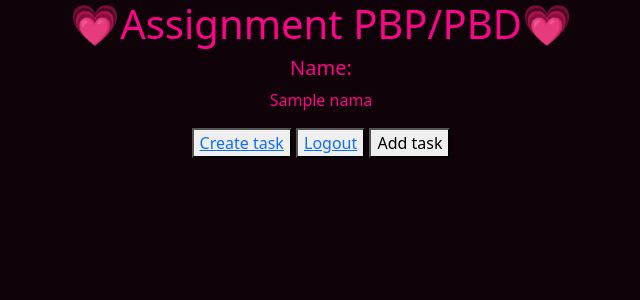
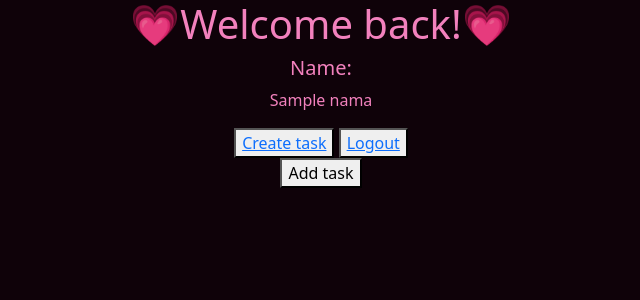
Before and after one commit to rebekaalma/Lab02, a Django app: template todolist/templates/todolist.html in a window 1280 px wide. Shown: the top 300 px of the page, without its empty margins (319-959 px from the left). Run offline with Django 3.2, Linux system fonts and the light colour scheme; the template is opened without the code that fills it: most values are stand-ins (such as "Sample title", 1, 10 or a date in 2020).

Commit message:
readmeee

```diff
--- a/todolist/static/get.js
+++ b/todolist/static/get.js
@@ -8,7 +8,7 @@ $(document).ready(function () {
 
            <h5 class="card-title">${singleData.fields.user}</h5>
            <h6 class="card-subtitle mb-2 text-muted">${singleData.fields.date}</h6>
-           <h6 class="card-subtitle mb-2 text-muted"${singleData.fields.title}</h6>
+           <h6 class="card-subtitle mb-2 text-muted">${singleData.fields.title}</h6>
            <h6 class="card-subtitle mb-2 text-muted">${singleData.fields.is_finished}</h6>
            <p class="card-text">${singleData.fields.description}</p>
            <a href="/todolist/marker/${singleData.pk}   " class="card-link"><button>Update</button></a>
--- a/todolist/templates/todolist.html
+++ b/todolist/templates/todolist.html
@@ -5,7 +5,7 @@
 {% load static %}
 
  <script src="https://ajax.googleapis.com/ajax/libs/jquery/3.6.0/jquery.min.js"></script>
- <script type="text/JavaScript" src="{% static 'get.js' %}"></script>
+ <!-- <script type="text/JavaScript" src="{% static 'get.js' %}"></script> -->
  <script>
   // using jQuery
 function getCookie(name) {
@@ -24,6 +24,31 @@ function getCookie(name) {
     return cookieValue;
 }
  </script>
+
+ <script>
+  $(document).ready(function () {
+
+$.get('/todolist/json', function (data) {
+data.map((singleData) =>
+    $('#card-body').append(`<div class="col">
+   <div class="card" style="width: 18rem;">
+     <div class="card-body">
+
+       <h5 class="card-title">${singleData.fields.user}</h5>
+       <h6 class="card-subtitle mb-2 text-muted">${singleData.fields.date}</h6>
+       <h6 class="card-subtitle mb-2 text-muted">${singleData.fields.title}</h6>
+       <h6 class="card-subtitle mb-2 text-muted">${singleData.fields.is_finished}</h6>
+       <p class="card-text">${singleData.fields.description}</p>
+       <a href="/todolist/marker/${singleData.pk}   " class="card-link"><button>Update</button></a>
+       <a href="/todolist/delete/${singleData.pk}" class="card-link"><button>Delete</button></a>
+     </div>
+   </div>
+ </div>`)
+);
+});
+});
+ </script>
+
 <script>
   $(document).ready(function() {
     $('#task-form').submit(function(e) {
@@ -49,7 +74,7 @@ function getCookie(name) {
 
            <h5 class="card-title">${singleData.fields.user}</h5>
            <h6 class="card-subtitle mb-2 text-muted">${singleData.fields.date}</h6>
-           <h6 class="card-subtitle mb-2 text-muted"${singleData.fields.title}</h6>
+           <h6 class="card-subtitle mb-2 text-muted">${singleData.fields.title}</h6>
            <h6 class="card-subtitle mb-2 text-muted">${singleData.fields.is_finished}</h6>
            <p class="card-text">${singleData.fields.description}</p>
            <a href="/todolist/marker/${singleData.pk}   " class="card-link"><button>Update</button></a>
@@ -68,20 +93,15 @@ function getCookie(name) {
   })
 </script>
 
-<center style="color: rgb(251, 4, 136)">
+<center style="color: rgb(242, 129, 189)">
 
-    <h1> 💗Assignment PBP/PBD💗 </h1>
+    <h1> 💗Welcome back!💗 </h1>
 
     <h5>Name: </h5>
     <p>{{nama}}</p>
 
     <button><a href="{% url 'todolist:savetask' %}">Create task</a></button>
     <button><a href="{% url 'todolist:logout' %}">Logout</a></button>
-
-        <!-- Button trigger modal -->
-    <button type="button" class="" data-bs-toggle="modal" data-bs-target="#exampleModal">
-      Add task
-    </button>
 
     <div class="modal fade" id="exampleModal" tabindex="-1" aria-labelledby="exampleModalLabel" aria-hidden="true">
       <div class="modal-dialog">
@@ -115,6 +135,14 @@ function getCookie(name) {
     </div>
 
 </center>
+
+<center>
+         <!-- Button trigger modal -->
+         <button type="button" class="" data-bs-toggle="modal" data-bs-target="#exampleModal">
+          Add task
+        </button>
+</center>
+
 
 <style> body{
     background-color:rgb(15, 2, 9);
@@ -165,6 +193,7 @@ function getCookie(name) {
     </div>
 
   </div>
+
 </center>
 
  {% endblock content %}
```
